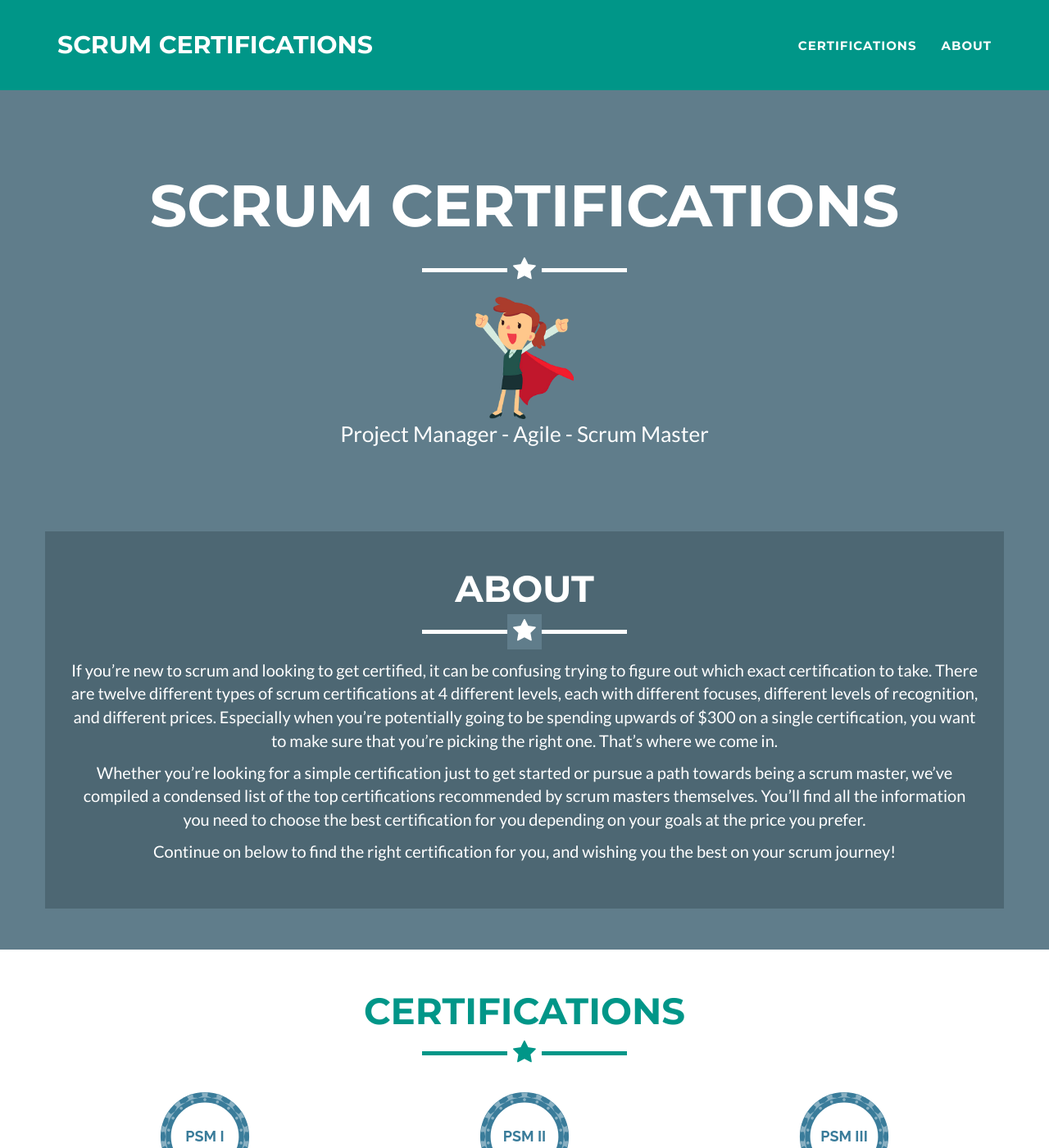
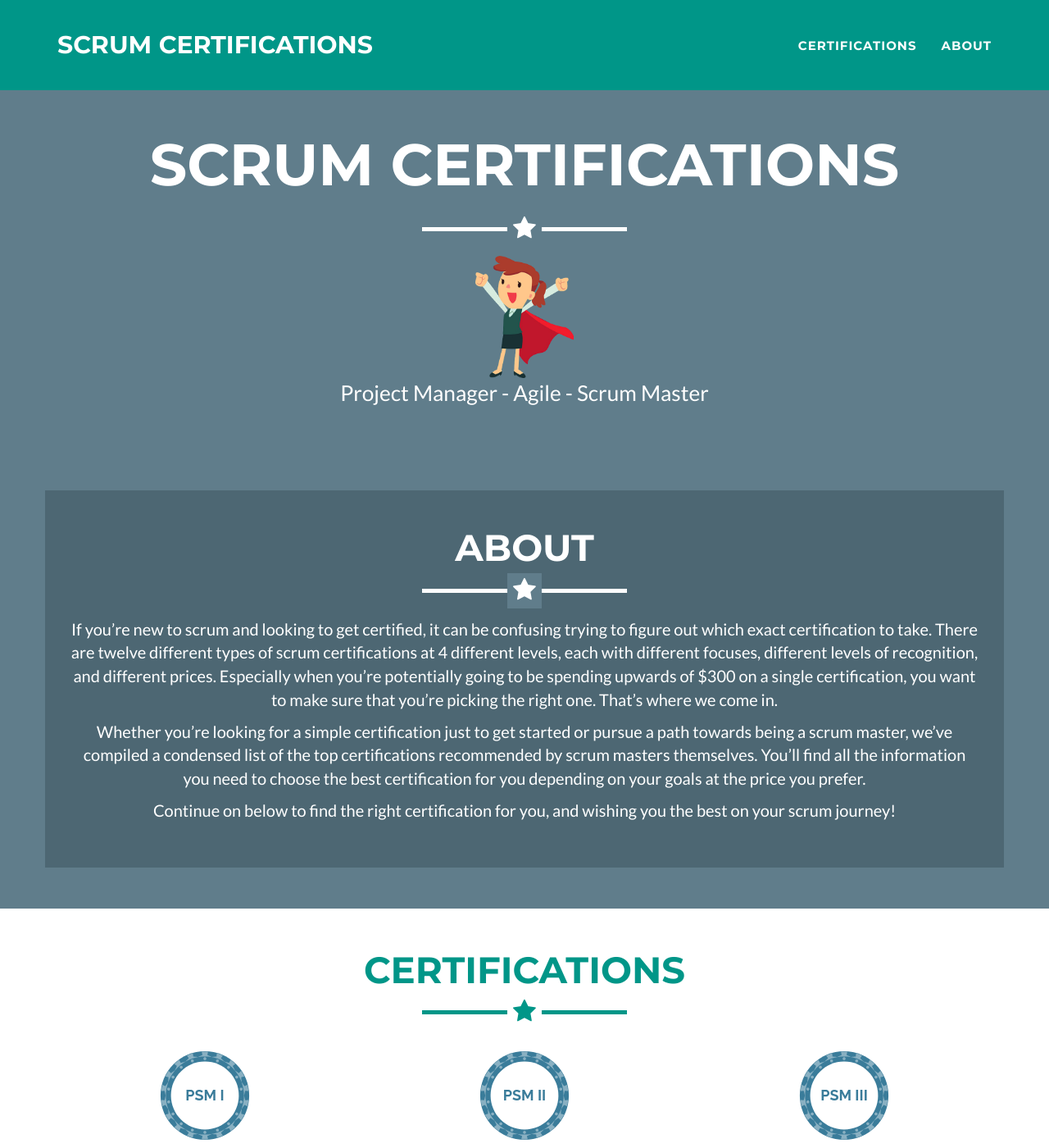
Before and after one commit to sali210/scrum-certsite, a Jekyll site: the page built from _posts/2014-07-18-project-1.markdown, in a window 1280 px wide and 1400 px high. Shown: the whole window at 82% size. Built offline with Jekyll 4.4.1, drawn with Linux system fonts in a browser that asks for light colours.

Commit message:
changed padding space

```diff
--- a/_includes/css/main.css
+++ b/_includes/css/main.css
@@ -116,7 +116,7 @@ header .intro-text .skills {
 
 @media(min-width:768px) {
     header .container {
-        padding-top: 200px;
+        padding-top: 150px;
     }
 
     header .intro-text .name {
@@ -194,7 +194,7 @@ section.success {
     }
 
     section.first {
-        padding-top: 75px;
+        padding-top: 25px;
     }
 }
 
@@ -344,7 +344,6 @@ footer h3 {
 }
 
 footer .footer-above {
-    padding-top: 50px;
     background-color: #{{ site.color.secondary }};
 }
 
```
